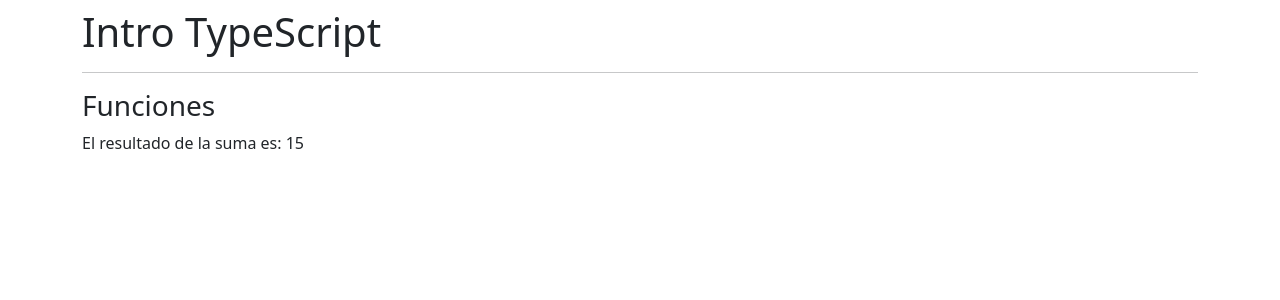
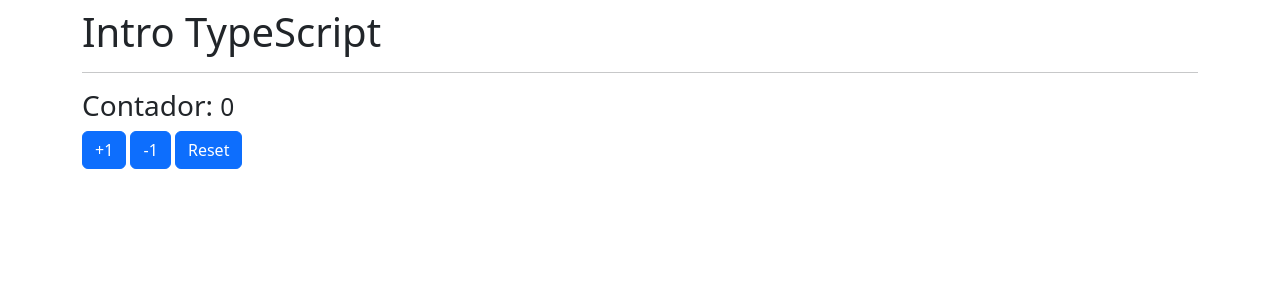
Before and after one commit to jgmejiaco/01_rn_reforzamiento, a React (Create React App) app: page / in a window 1280 px wide. Shown: the top 300 px of the page. Built offline with nearby package versions, Linux system fonts and the light colour scheme.

Commit message:
Contador Final

```diff
--- a/src/App.tsx
+++ b/src/App.tsx
@@ -1,6 +1,8 @@
-import { Funciones } from './typescript/Funciones';
+import { Contador } from './components/Contador';
+// import { Funciones } from './typescript/Funciones';
 // import { ObjetosLiterales } from './typescript/ObjetosLiterales';
 // import { TiposBasicos } from './typescript/TiposBasicos';
+
 
 export const App = () => {
   return (
@@ -9,7 +11,9 @@
 
       <hr />
 
-      <Funciones/>
+      <Contador/>
+
+      {/* <Funciones/> */}
 
       {/* <ObjetosLiterales/> */}
 
--- a/src/components/Contador.tsx
+++ b/src/components/Contador.tsx
@@ -1,7 +1,42 @@
-import React from 'react'
+import React, { useState } from 'react'
 
 export const Contador = () => {
-  return (
-    <div>Contador</div>
-  )
+
+    const [ valor, setValor ] = useState<number>( 0 );
+
+    const acumular = ( numero: number ) => {
+        setValor( valor + numero );
+    }
+
+    const resetear = () => {
+        setValor( 0 );
+    }
+
+    return (
+        <>
+            <h3>Contador: <small>{ valor }</small> </h3>
+
+            <button
+                className='btn btn-primary'
+                onClick={ () => acumular(1) }
+            >+1
+            </button>
+
+            &nbsp;
+
+            <button
+                className='btn btn-primary'
+                onClick={ () => acumular(-1) }
+            >-1
+            </button>
+
+            &nbsp;
+
+            <button
+                className='btn btn-primary'
+                onClick={ () => resetear() }
+            >Reset
+            </button>
+        </>
+    )
 }
```
